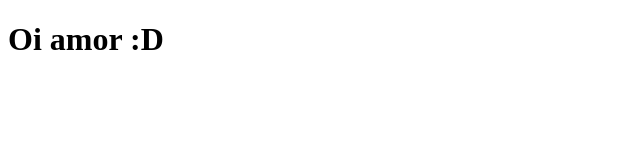
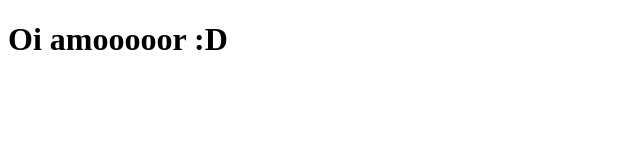
Before and after one commit to f-ernanda/pokenews, a Next.js app: page / in a window 1280 px wide. Shown: the top 160 px of the page, without its empty margins (0-640 px from the left). Built offline with nearby package versions, Linux system fonts and the light colour scheme.

Commit message:
Update text

```diff
--- a/pages/index.js
+++ b/pages/index.js
@@ -1,5 +1,5 @@
 function Home() {
-    return <h1>Oi amor :D</h1>
+    return <h1>Oi amooooor :D</h1>
 }
 
 export default Home
```
